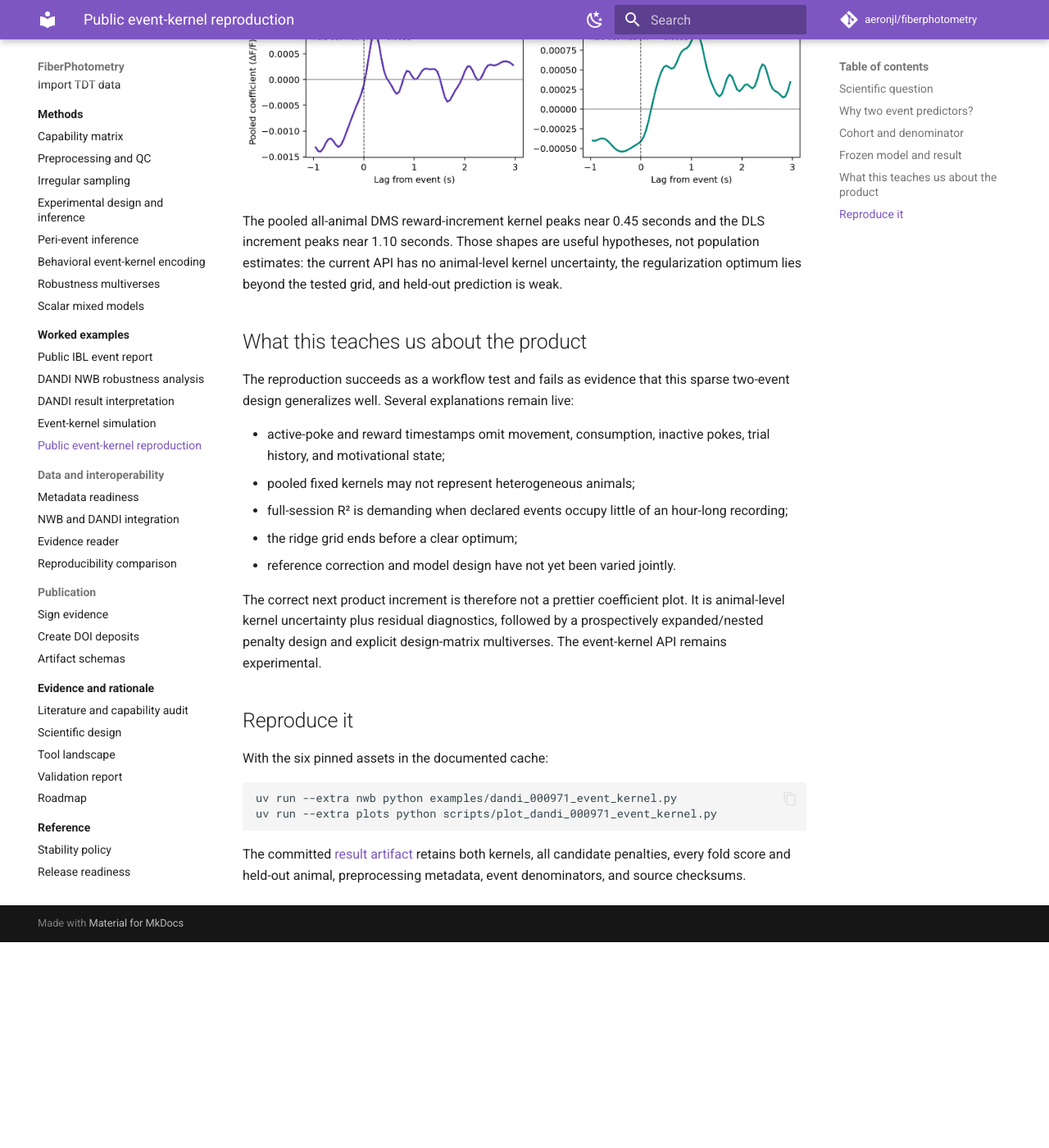
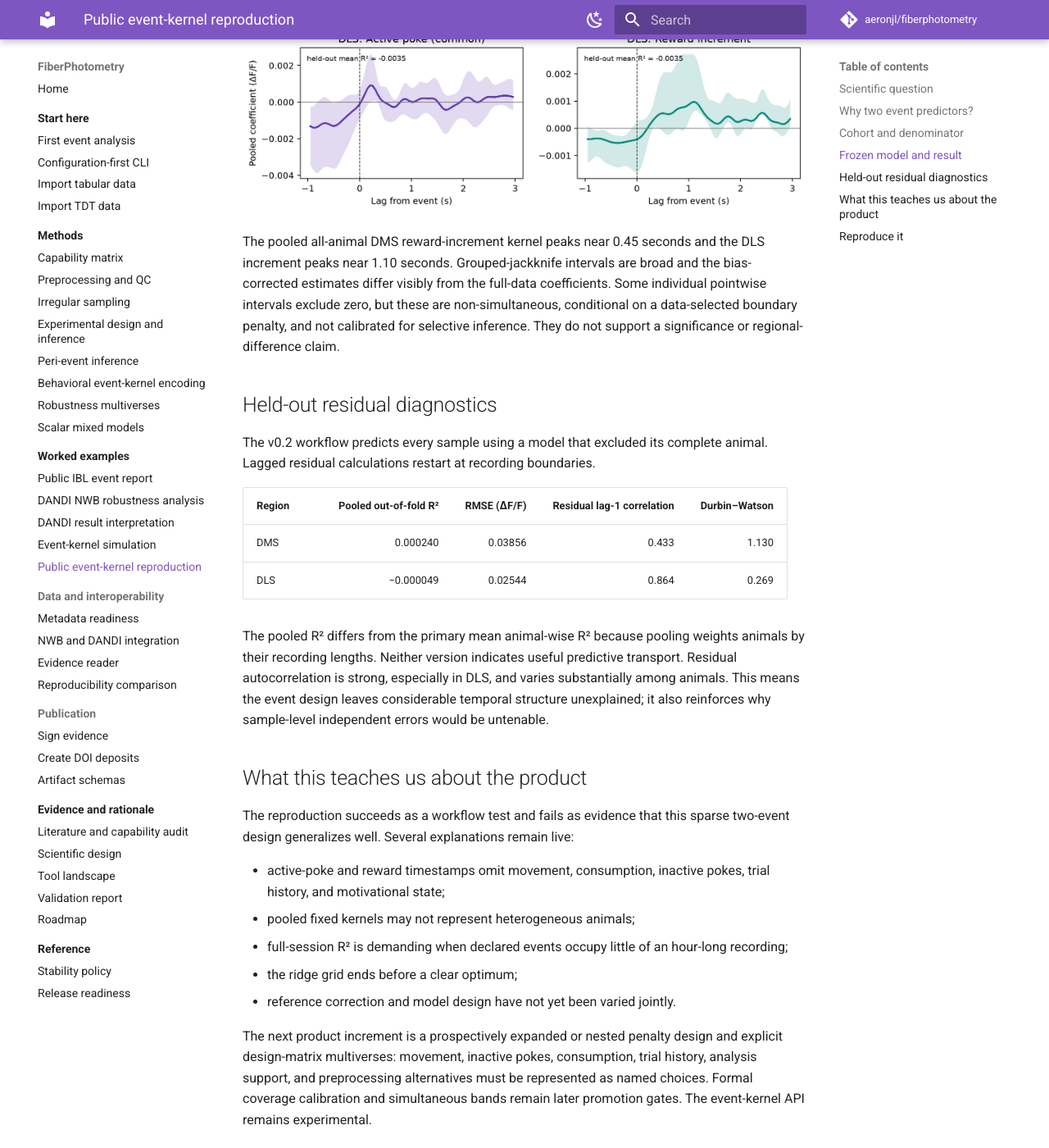
Before and after one commit to aeronjl/fiberphotometry, an MkDocs documentation site: the page built from docs/tutorials/dandi-000971-event-kernel.md, in a window 1280 px wide and 1400 px high, scrolled down 2173 px. Shown: the whole window at 82% size. Built offline with MkDocs 1.6.1 and Material for MkDocs 9.7.7, drawn with Linux system fonts in a browser that asks for light colours; comment, search, counter and statistics services are not loaded; before the commit the page ends 3322 px from its top, so only the background shows below that; some of the changed text lies outside the part shown.

Commit message:
Add grouped event-kernel diagnostics

````diff
--- a/docs/tutorials/dandi-000971-event-kernel.md
+++ b/docs/tutorials/dandi-000971-event-kernel.md
@@ -53,10 +53,12 @@
 
 ## Frozen model and result
 
-The [protocol](https://github.com/aeronjl/fiberphotometry/blob/main/benchmarks/protocol-dandi-000971-event-kernel-v0.1.md)
-was committed before the new model outcomes were inspected. It records prior use
-of these fluorescence traces and prespecifies six leave-one-animal-out folds and
-ridge penalties from 0 to 1000.
+The [model protocol](https://github.com/aeronjl/fiberphotometry/blob/main/benchmarks/protocol-dandi-000971-event-kernel-v0.1.md)
+was committed before the original model outcomes were inspected. The separate
+[uncertainty and diagnostics protocol](https://github.com/aeronjl/fiberphotometry/blob/main/benchmarks/protocol-event-kernel-uncertainty-diagnostics-v0.1.md)
+was then frozen before those additions were implemented or run on this cohort.
+Together they retain prior use of the fluorescence traces and prespecify six
+leave-one-animal-out folds and ridge penalties from 0 to 1000.
 
 | Region | Selected ridge penalty | Mean animal-held-out R² | Fold range |
 |---|---:|---:|---:|
@@ -68,13 +70,31 @@
 For DMS, four of six animal scores were positive but tiny; for DLS, two were
 positive. Animal 113-283 had the most negative score in both regions.
 
-![Pooled DMS and DLS event kernels with held-out scores](../assets/dandi-000971-event-kernels-v0.1.png)
+![Pooled DMS and DLS event kernels with grouped-jackknife sensitivity intervals](../assets/dandi-000971-event-kernels-v0.2.png)
 
 The pooled all-animal DMS reward-increment kernel peaks near 0.45 seconds and the
-DLS increment peaks near 1.10 seconds. Those shapes are useful hypotheses, not
-population estimates: the current API has no animal-level kernel uncertainty, the
-regularization optimum lies beyond the tested grid, and held-out prediction is
-weak.
+DLS increment peaks near 1.10 seconds. Grouped-jackknife intervals are broad and
+the bias-corrected estimates differ visibly from the full-data coefficients. Some
+individual pointwise intervals exclude zero, but these are non-simultaneous,
+conditional on a data-selected boundary penalty, and not calibrated for selective
+inference. They do not support a significance or regional-difference claim.
+
+## Held-out residual diagnostics
+
+The v0.2 workflow predicts every sample using a model that excluded its complete
+animal. Lagged residual calculations restart at recording boundaries.
+
+| Region | Pooled out-of-fold R² | RMSE (ΔF/F) | Residual lag-1 correlation | Durbin–Watson |
+|---|---:|---:|---:|---:|
+| DMS | 0.000240 | 0.03856 | 0.433 | 1.130 |
+| DLS | −0.000049 | 0.02544 | 0.864 | 0.269 |
+
+The pooled R² differs from the primary mean animal-wise R² because pooling weights
+animals by their recording lengths. Neither version indicates useful predictive
+transport. Residual autocorrelation is strong, especially in DLS, and varies
+substantially among animals. This means the event design leaves considerable
+temporal structure unexplained; it also reinforces why sample-level independent
+errors would be untenable.
 
 ## What this teaches us about the product
 
@@ -89,10 +109,11 @@
 - the ridge grid ends before a clear optimum;
 - reference correction and model design have not yet been varied jointly.
 
-The correct next product increment is therefore not a prettier coefficient plot.
-It is animal-level kernel uncertainty plus residual diagnostics, followed by a
-prospectively expanded/nested penalty design and explicit design-matrix
-multiverses. The event-kernel API remains experimental.
+The next product increment is a prospectively expanded or nested penalty design
+and explicit design-matrix multiverses: movement, inactive pokes, consumption,
+trial history, analysis support, and preprocessing alternatives must be represented
+as named choices. Formal coverage calibration and simultaneous bands remain later
+promotion gates. The event-kernel API remains experimental.
 
 ## Reproduce it
 
@@ -103,6 +124,8 @@
 uv run --extra plots python scripts/plot_dandi_000971_event_kernel.py
 ```
 
-The committed [result artifact](https://github.com/aeronjl/fiberphotometry/blob/main/benchmarks/dandi-000971-event-kernel-v0.1/result.json)
-retains both kernels, all candidate penalties, every fold score and held-out animal,
-preprocessing metadata, event denominators, and source checksums.
+The committed [v0.2 result artifact](https://github.com/aeronjl/fiberphotometry/blob/main/benchmarks/dandi-000971-event-kernel-v0.2/result.json)
+retains both kernels, pointwise grouped-jackknife summaries, every out-of-fold
+group diagnostic, all candidate penalties, event denominators, and source
+checksums. The original [v0.1 result](https://github.com/aeronjl/fiberphotometry/blob/main/benchmarks/dandi-000971-event-kernel-v0.1/result.json)
+remains unchanged.
````
Also changed, not shown: CHANGELOG.md (+2 -0 lines), docs/decisions/0029-treat-event-kernel-intervals-as-conditional-sensitivity.md (added, +56 -0 lines), docs/decisions/README.md (+1 -0 lines), docs/event-kernel-encoding-v0.1.md (+31 -6 lines), docs/methods/capability-matrix.md (+1 -1 lines), docs/methods/index.md (+2 -1 lines), docs/roadmap.md (+2 -1 lines), src/fiberphotometry/__init__.py (+8 -0 lines), docs/assets/dandi-000971-event-kernels-v0.2.png (added), 7 other files.
